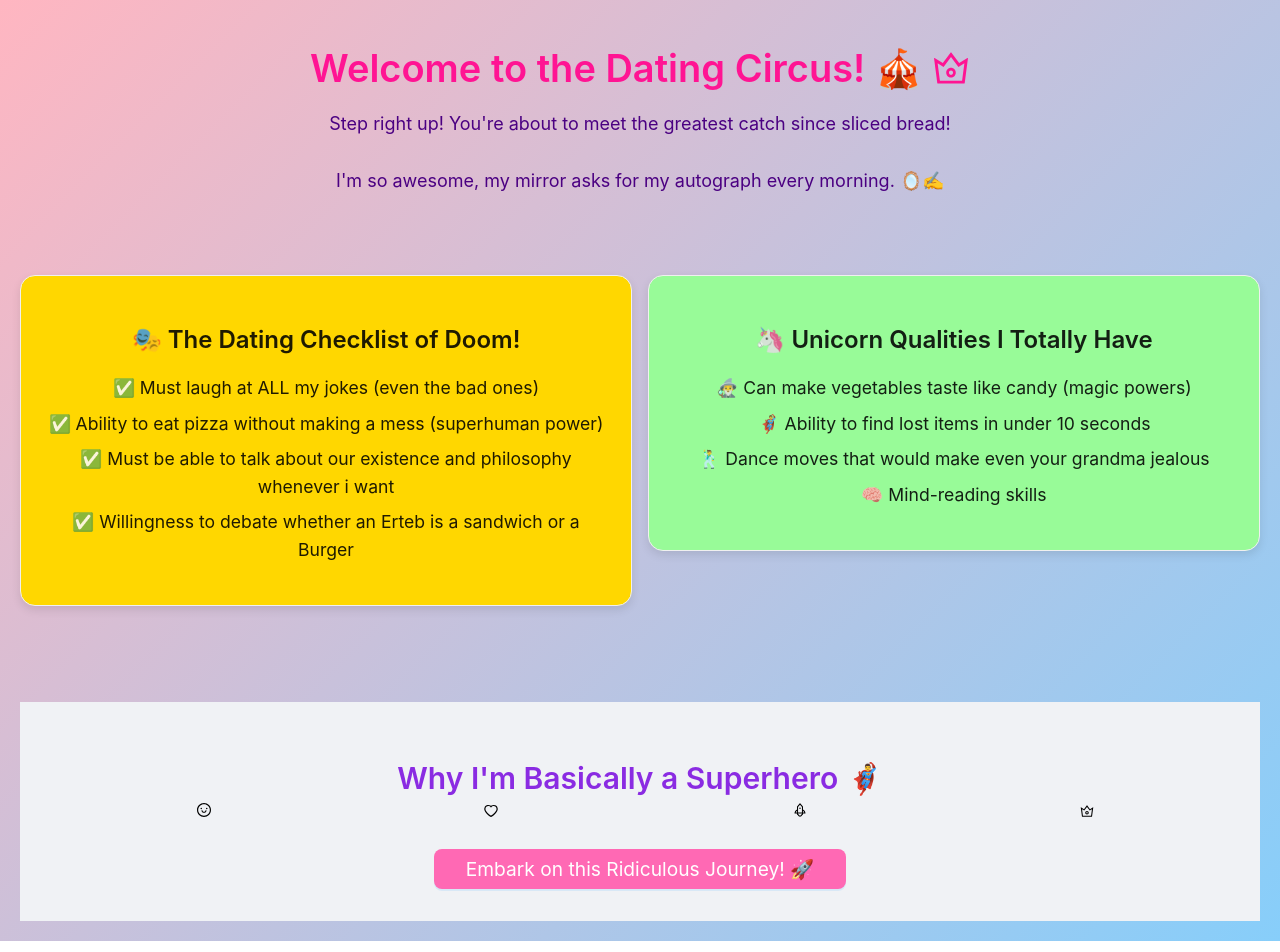
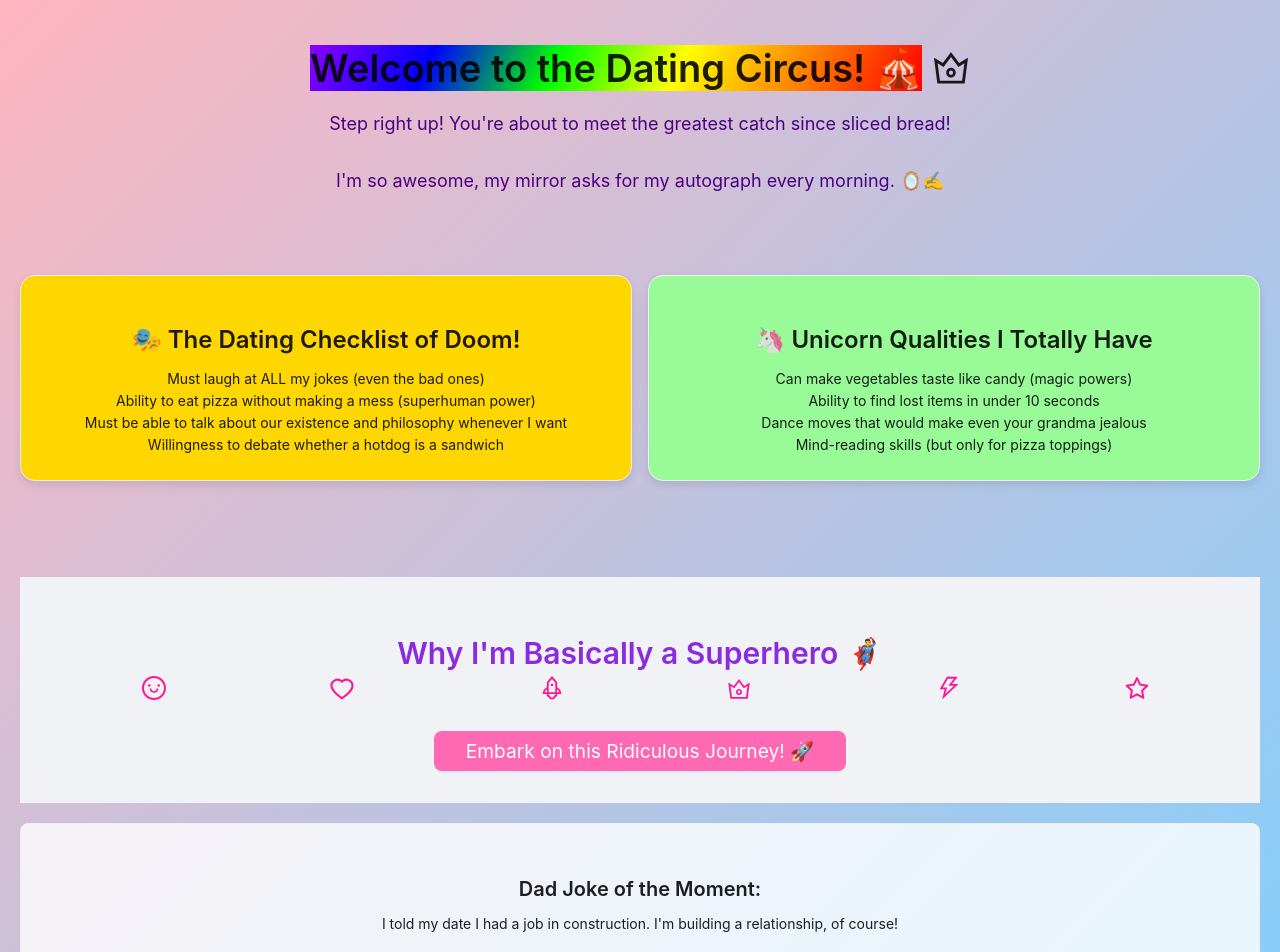
Before and after one commit to Leul120/dating, a React (Create React App) app in the folder client/: page / in a window 1280 px wide. Shown: the top 952 px of the page. Built offline with nearby package versions, Linux system fonts and the light colour scheme.

Commit message:
Update homePage.js

```diff
--- a/client/src/homePage.js
+++ b/client/src/homePage.js
@@ -1,28 +1,42 @@
-import React, { useState } from 'react';
-import { Button, Typography, Card, Row, Col, Tooltip } from 'antd';
-import { useSpring, animated, config } from 'react-spring';
+import React, { useState, useEffect } from 'react';
+import { Button, Typography, Card, Row, Col, Tooltip, Modal } from 'antd';
+import { useSpring, animated, config, useTrail } from 'react-spring';
 import { Link } from 'react-router-dom';
-import { HeartOutlined, RocketOutlined, CrownOutlined, SmileOutlined } from '@ant-design/icons';
+import { HeartOutlined, RocketOutlined, CrownOutlined, SmileOutlined, ThunderboltOutlined, StarOutlined } from '@ant-design/icons';
+import confetti from 'canvas-confetti';
 
-const { Title, Text } = Typography;
+const { Title, Text, Paragraph } = Typography;
 
 const HomePage = () => {
   const [isHovering, setIsHovering] = useState(false);
+  const [showModal, setShowModal] = useState(false);
+  const [currentJoke, setCurrentJoke] = useState('');
 
-  // Animation for the intro text
+  const jokes = [
+    "Why did the scarecrow become a successful dating coach? He was outstanding in his field!",
+    "I told my date I had a job in construction. I'm building a relationship, of course!",
+    "Why did the math book look so sad? Because it had too many problems!",
+    "What do you call a fake noodle? An impasta!",
+  ];
+
+  useEffect(() => {
+    const interval = setInterval(() => {
+      setCurrentJoke(jokes[Math.floor(Math.random() * jokes.length)]);
+    }, 5000);
+    return () => clearInterval(interval);
+  }, []);
+
   const fadeIn = useSpring({
     opacity: 1,
     from: { opacity: 0 },
     delay: 200
   });
 
-  // Bouncing animation for cards
   const bounce = useSpring({
     transform: isHovering ? 'scale(1.05)' : 'scale(1)',
     config: config.wobbly
   });
 
-  // Rotating animation for the crown icon
   const rotateCrown = useSpring({
     from: { transform: 'rotate(0deg)' },
     to: { transform: 'rotate(360deg)' },
@@ -30,7 +44,6 @@ const HomePage = () => {
     loop: true,
   });
 
-  // Flying heart animation
   const flyingHeart = useSpring({
     from: { transform: 'translateY(0px) translateX(0px)' },
     to: async (next) => {
@@ -42,7 +55,6 @@ const HomePage = () => {
     config: { duration: 1000 },
   });
 
-  // Rocket launch animation
   const rocketLaunch = useSpring({
     from: { transform: 'translateY(0px)' },
     to: async (next) => {
@@ -53,32 +65,54 @@ const HomePage = () => {
     loop: true,
   });
 
+  const trail = useTrail(4, {
+    from: { opacity: 0, transform: 'translate3d(0,-40px,0)' },
+    to: { opacity: 1, transform: 'translate3d(0,0px,0)' },
+  });
+
+  const rainbowText = useSpring({
+    from: { background: 'linear-gradient(0deg, #ff0000, #ff7f00, #ffff00, #00ff00, #0000ff, #8b00ff)' },
+    to: { background: 'linear-gradient(360deg, #ff0000, #ff7f00, #ffff00, #00ff00, #0000ff, #8b00ff)' },
+    config: { duration: 3000 },
+    loop: true,
+  });
+
+  const launchConfetti = () => {
+    confetti({
+      particleCount: 100,
+      spread: 70,
+      origin: { y: 0.6 }
+    });
+  };
+
   return (
-    <div className="home-container" style={{ padding: '20px', background: 'linear-gradient(135deg, #FFB6C1, #87CEFA)' }}>
-      {/* Animated Intro Section */}
+    <div className="home-container" style={{ padding: '20px', background: 'linear-gradient(135deg, #FFB6C1, #87CEFA)', minHeight: '100vh', overflow: 'hidden' }}>
       <animated.div style={fadeIn} className="hero-section">
-        <Title level={1} className="hero-title" style={{ color: '#FF1493' }}>
-          Welcome to the Dating Circus! 🎪
+        <Title level={1} className="hero-title">
+          <animated.span style={rainbowText} className="bg-clip-text text-transparent">
+            Welcome to the Dating Circus! 🎪
+          </animated.span>
           <animated.span style={rotateCrown}><CrownOutlined style={{ marginLeft: '10px' }} /></animated.span>
         </Title>
-        <Text className="hero-subtitle" style={{ fontSize: '18px', color: '#4B0082' }}>
+        <Paragraph className="hero-subtitle" style={{ fontSize: '18px', color: '#4B0082' }}>
           Step right up! You're about to meet the greatest catch since sliced bread! <br/><br/>
           I'm so awesome, my mirror asks for my autograph every morning. 🪞✍️
-        </Text>
+        </Paragraph>
       </animated.div>
 
-      {/* Requirements and Eligibility Section */}
       <Row gutter={[16, 16]} className="requirements-section">
         <Col xs={24} md={12}>
           <animated.div style={bounce} onMouseEnter={() => setIsHovering(true)} onMouseLeave={() => setIsHovering(false)}>
             <Card hoverable className="requirement-card" style={{ background: '#FFD700', borderRadius: '15px' }}>
               <Title level={3}>🎭 The Dating Checklist of Doom!</Title>
-              <ul className="requirement-list" style={{ listStyleType: 'none', padding: 0 }}>
-                <li>✅ Must laugh at ALL my jokes (even the bad ones)</li>
-                <li>✅ Ability to eat pizza without making a mess (superhuman power)</li>
-                <li>✅ Must be able to talk about our existence and philosophy whenever i want</li>
-                <li>✅ Willingness to debate whether an Erteb is a sandwich or a Burger</li>
-              </ul>
+              {trail.map((props, index) => (
+                <animated.li key={index} style={props} className="requirement-list-item">
+                  {["Must laugh at ALL my jokes (even the bad ones)",
+                    "Ability to eat pizza without making a mess (superhuman power)",
+                    "Must be able to talk about our existence and philosophy whenever I want",
+                    "Willingness to debate whether a hotdog is a sandwich"][index]}
+                </animated.li>
+              ))}
             </Card>
           </animated.div>
         </Col>
@@ -86,18 +120,19 @@ const HomePage = () => {
           <animated.div style={bounce} onMouseEnter={() => setIsHovering(true)} onMouseLeave={() => setIsHovering(false)}>
             <Card hoverable className="requirement-card" style={{ background: '#98FB98', borderRadius: '15px' }}>
               <Title level={3}>🦄 Unicorn Qualities I Totally Have</Title>
-              <ul className="requirement-list" style={{ listStyleType: 'none', padding: 0 }}>
-                <li>🧙‍♂️ Can make vegetables taste like candy (magic powers)</li>
-                <li>🦸‍♂️ Ability to find lost items in under 10 seconds</li>
-                <li>🕺 Dance moves that would make even your grandma jealous</li>
-                <li>🧠 Mind-reading skills</li>
-              </ul>
+              {trail.map((props, index) => (
+                <animated.li key={index} style={props} className="requirement-list-item">
+                  {["Can make vegetables taste like candy (magic powers)",
+                    "Ability to find lost items in under 10 seconds",
+                    "Dance moves that would make even your grandma jealous",
+                    "Mind-reading skills (but only for pizza toppings)"][index]}
+                </animated.li>
+              ))}
             </Card>
           </animated.div>
         </Col>
       </Row>
 
-      {/* Best Human Traits Section */}
       <animated.div style={fadeIn} className="traits-section">
         <Title level={2} className="traits-title" style={{ color: '#8A2BE2' }}>
           Why I'm Basically a Superhero 🦸‍♂️
@@ -107,12 +142,14 @@ const HomePage = () => {
             { icon: <SmileOutlined />, text: "I make onions cry" },
             { icon: <HeartOutlined />, text: "My love is stronger than my WiFi signal" },
             { icon: <RocketOutlined />, text: "I put the 'pro' in procrastination" },
-            { icon: <CrownOutlined />, text: "I'm fluent in sarcasm and emoji" }
+            { icon: <CrownOutlined />, text: "I'm fluent in sarcasm and emoji" },
+            { icon: <ThunderboltOutlined />, text: "I can parallel park on the first try" },
+            { icon: <StarOutlined />, text: "I've never lost a staring contest with a cat" }
           ].map((trait, index) => (
-            <Col xs={12} md={6} key={index}>
+            <Col xs={12} md={4} key={index}>
               <Tooltip title={trait.text}>
                 <animated.div style={index % 2 === 0 ? flyingHeart : rocketLaunch}>
-                  {trait.icon}
+                  {React.cloneElement(trait.icon, { style: { fontSize: '24px', color: '#FF1493' } })}
                 </animated.div>
               </Tooltip>
             </Col>
@@ -124,12 +161,32 @@ const HomePage = () => {
             size="large"
             className="cta-button w-full text-wrap"
             style={{ marginTop: '20px', background: '#FF69B4', borderColor: '#FF1493' }}
-            onClick={() => alert("Congratulations! You've won a lifetime supply of cheesy jokes and dad puns! 🎉🧀")}
+            onClick={() => {
+              launchConfetti();
+              setShowModal(true);
+            }}
           >
             Embark on this Ridiculous Journey! 🚀
           </Button>
         </Link>
       </animated.div>
+
+      <animated.div style={fadeIn} className="joke-section">
+        <Card style={{ marginTop: '20px', background: 'rgba(255, 255, 255, 0.8)' }}>
+          <Title level={4}>Dad Joke of the Moment:</Title>
+          <Text>{currentJoke}</Text>
+        </Card>
+      </animated.div>
+
+      <Modal
+        visible={showModal}
+        onOk={() => setShowModal(false)}
+        onCancel={() => setShowModal(false)}
+        title="Congratulations! 🎉"
+      >
+        <p>You've won a lifetime supply of cheesy jokes and dad puns!</p>
+        <p>Bonus: A virtual high-five! ✋</p>
+      </Modal>
     </div>
   );
 };
```
